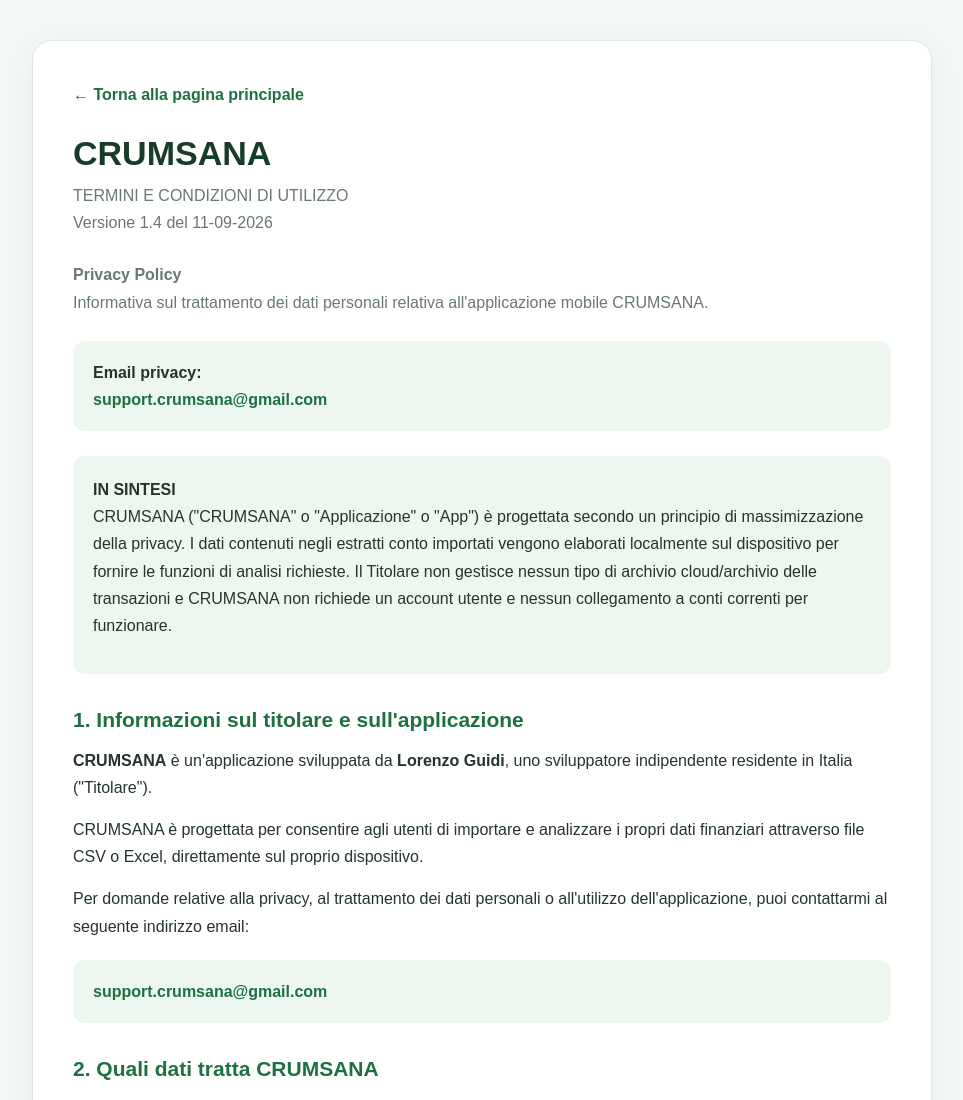
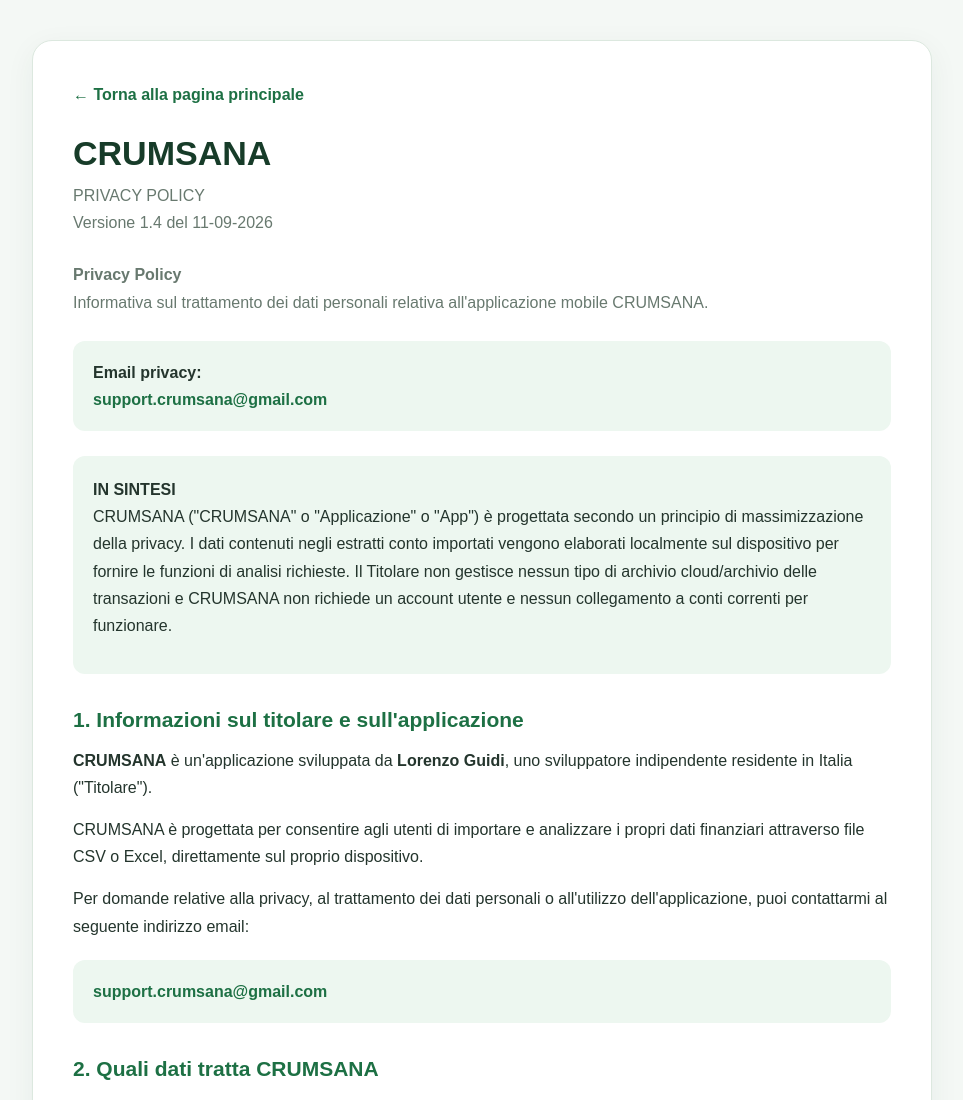
Before and after one commit to supportcrumsana/crumsana-legal, a plain HTML site: page privacy.html in a window 1280 px wide. Shown: the top 1100 px of the page, without its empty margins (158-1121 px from the left). Drawn offline with Linux system fonts and the light colour scheme.

Commit message:
Update privacy.html

```diff
--- a/privacy.html
+++ b/privacy.html
@@ -118,7 +118,7 @@
 </a>
 <h1>CRUMSANA</h1>
    <p class="subtitle">
-        TERMINI E CONDIZIONI DI UTILIZZO<br>
+        PRIVACY POLICY<br>
         Versione 1.4 del 11-09-2026
 <p class="subtitle">
 <strong>Privacy Policy</strong><br/>
```
